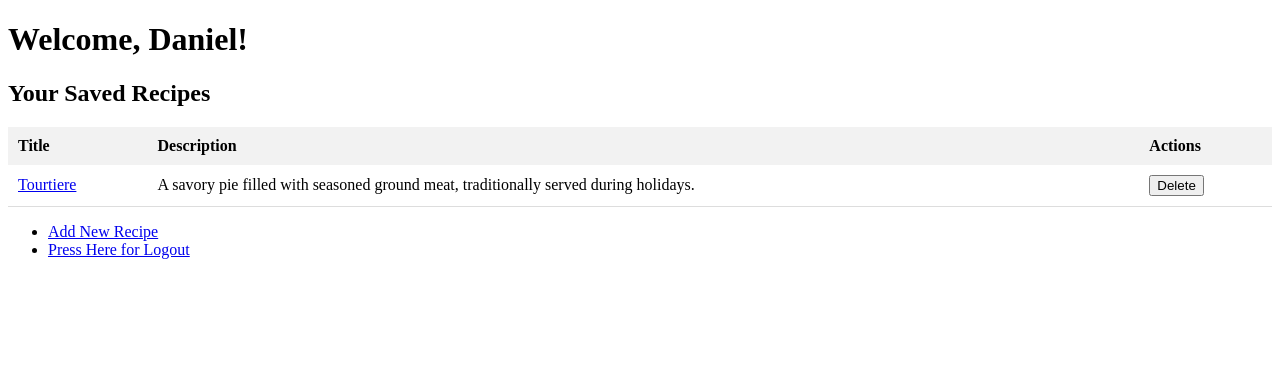
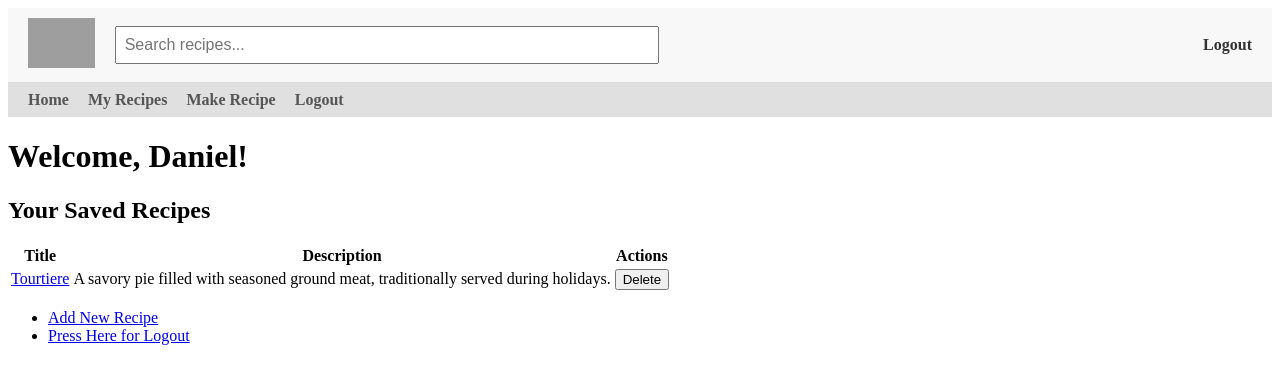
Before and after one commit to dannyvasq/register_here, a Flask app: page /recipes in a window 1280 px wide. Shown: the top 384 px of the page. Run offline with Flask 3, Linux system fonts and the light colour scheme; a user stored in the database is signed in; grey boxes are pictures that could not be loaded.

Commit message:
Fixed the missing home link on the recipe page

```diff
--- a/templates/recipes.html
+++ b/templates/recipes.html
@@ -1,31 +1,13 @@
 
-<!DOCTYPE html>
-<html lang="en">
-<head>
-    <meta charset="UTF-8">
-    <meta name="viewport" content="width=device-width, initial-scale=1.0">
-    <title>Recipes</title>
-    <style>
-        table {
-            width: 100%;
-            border-collapse: collapse;
-        }
-        th, td {
-            padding: 10px;
-            text-align: left;
-        }
-        th {
-            background-color: #f2f2f2;
-        }
-        td {
-            border-bottom: 1px solid #ddd;
-        }
-    </style>
+    {% extends "base.html" %}
 
-</head>
-<body>
+    {% block title %}My Recipes{% endblock %}
+
+    {% block content %}
     <h1>Welcome, {{ name }}!</h1>
+
     <h2>Your Saved Recipes</h2>
+
     <table>
         <tr>
             <th>Title</th>
@@ -44,6 +26,7 @@
         </tr>
         {% endfor %}
     </table>
+
     <nav>
         <ul>
             <li><a href="{{ url_for('make_recipe') }}">Add New Recipe</a></li>
@@ -51,5 +34,4 @@
         </ul>
     </nav>
 
-</body>
-</html>
+    {% endblock %}
```
Also changed, not shown: site.db.
